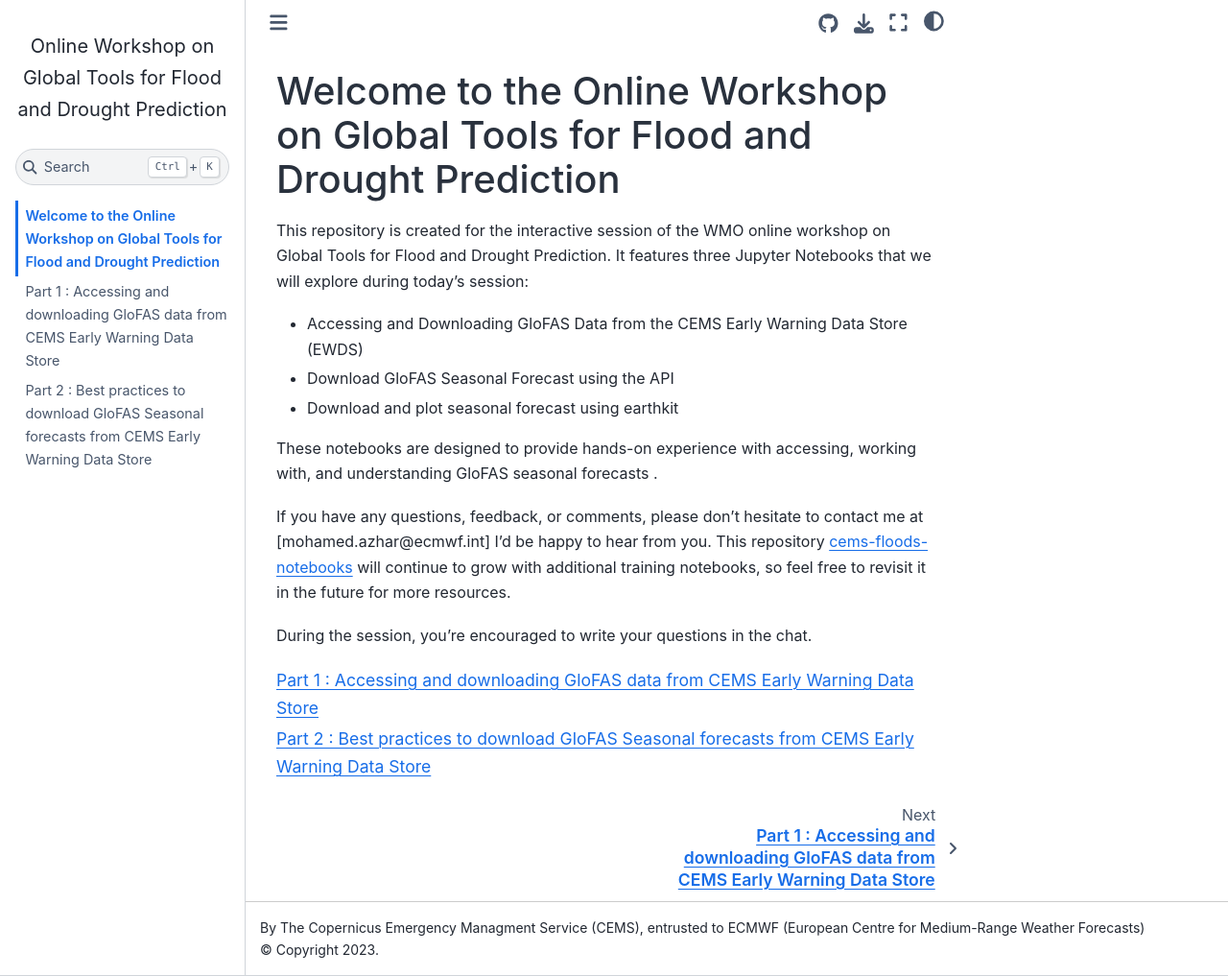
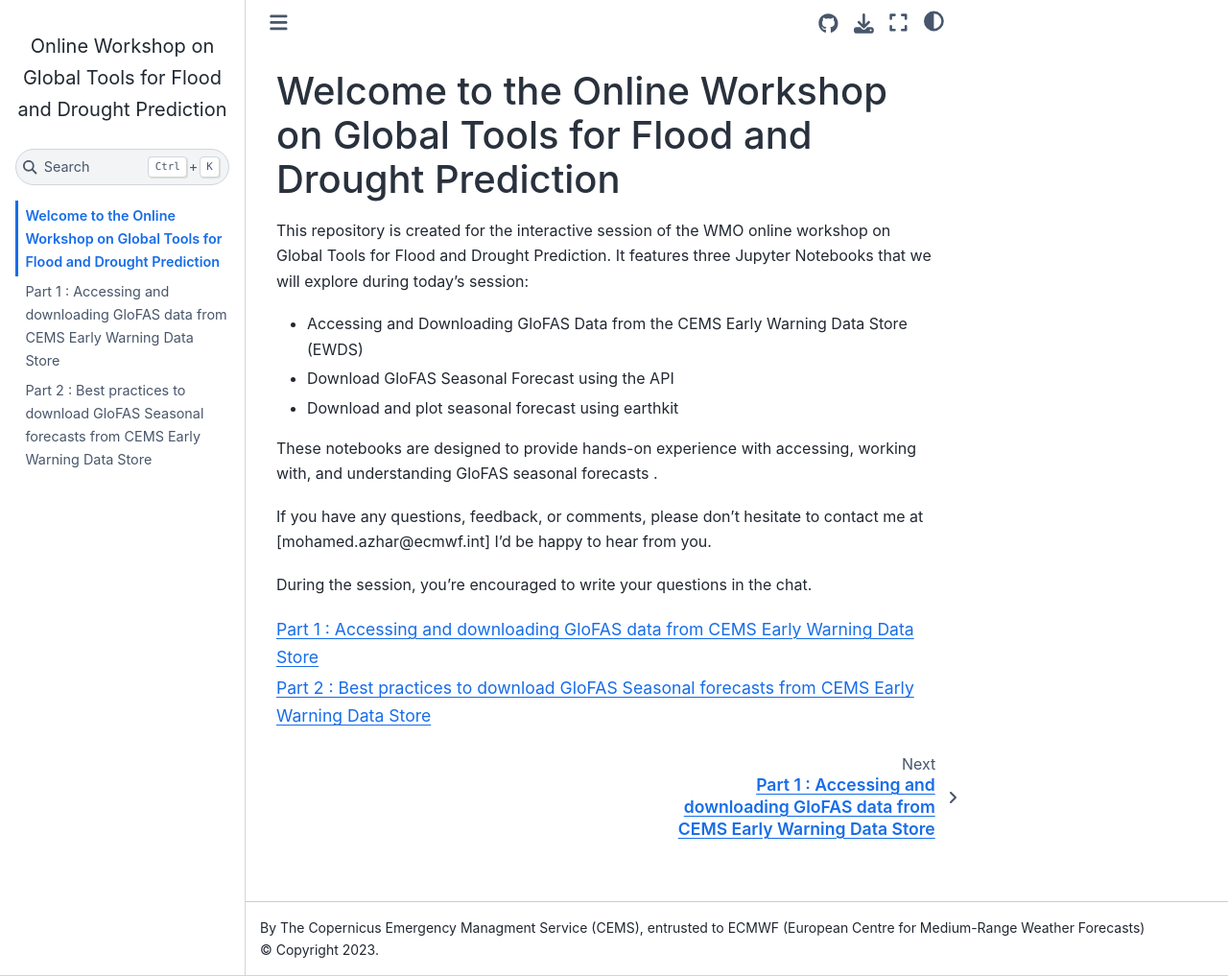
Before and after one commit to Simow-az/2025-wmo-workshop-training-glofas-seasonal-V1, a Jupyter Book: the page built from Welcome.md, in a window 1280 px wide and 1017 px high. Shown: the whole window at 96% size. Built offline with Jupyter Book 1.0.4 settings and Sphinx 7.4.7 and the Sphinx Book theme 1.1.4, drawn with Linux system fonts in a browser that asks for light colours; pages that are not in the unit, such as notebooks, are missing from menus.

Commit message:
Update Welcome.md

```diff
--- a/Welcome.md
+++ b/Welcome.md
@@ -13,7 +13,6 @@
 
 
 If you have any questions, feedback, or comments, please don’t hesitate to contact me at [mohamed.azhar@ecmwf.int] I’d be happy to hear from you.
-This repository [cems-floods-notebooks](https://github.com/ecmwf/cems-floods-notebooks) will continue to grow with additional training notebooks, so feel free to revisit it in the future for more resources.
 
 During the session, you're encouraged to write your questions in the chat.
 
```
